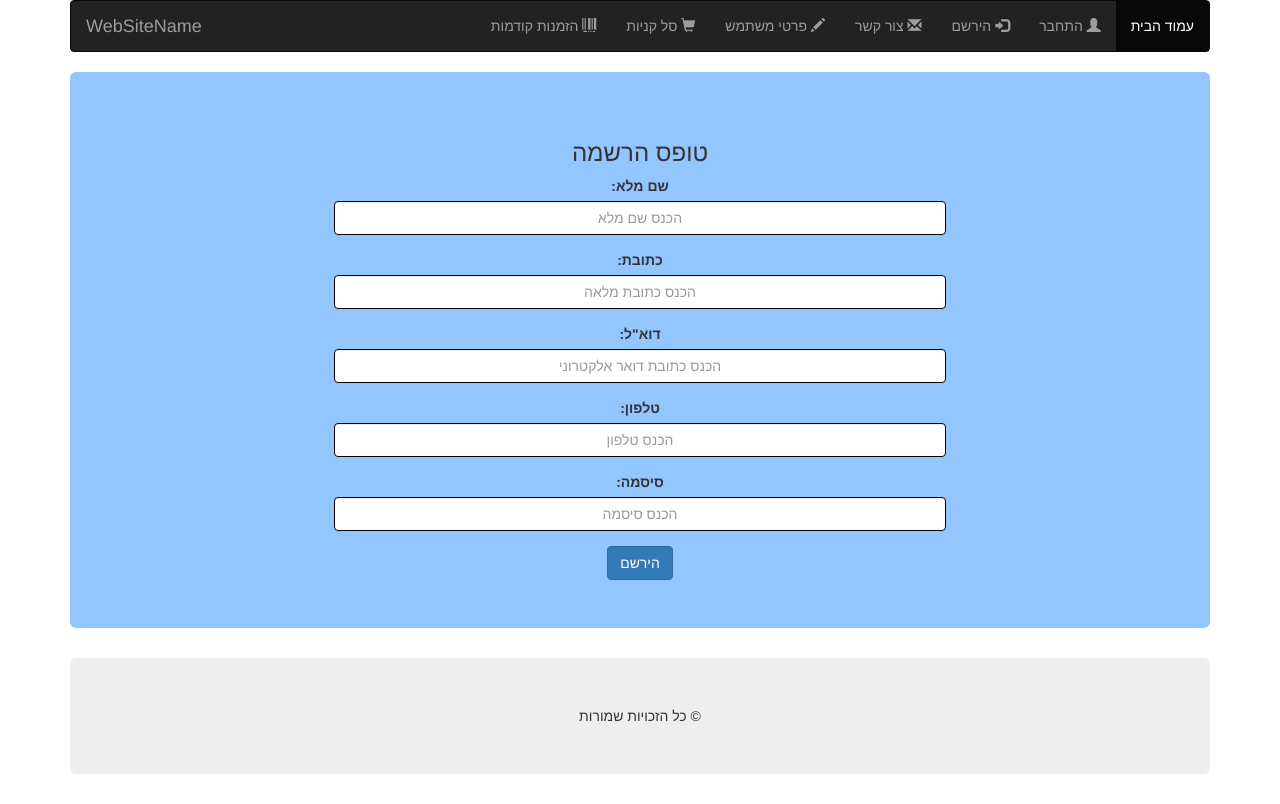
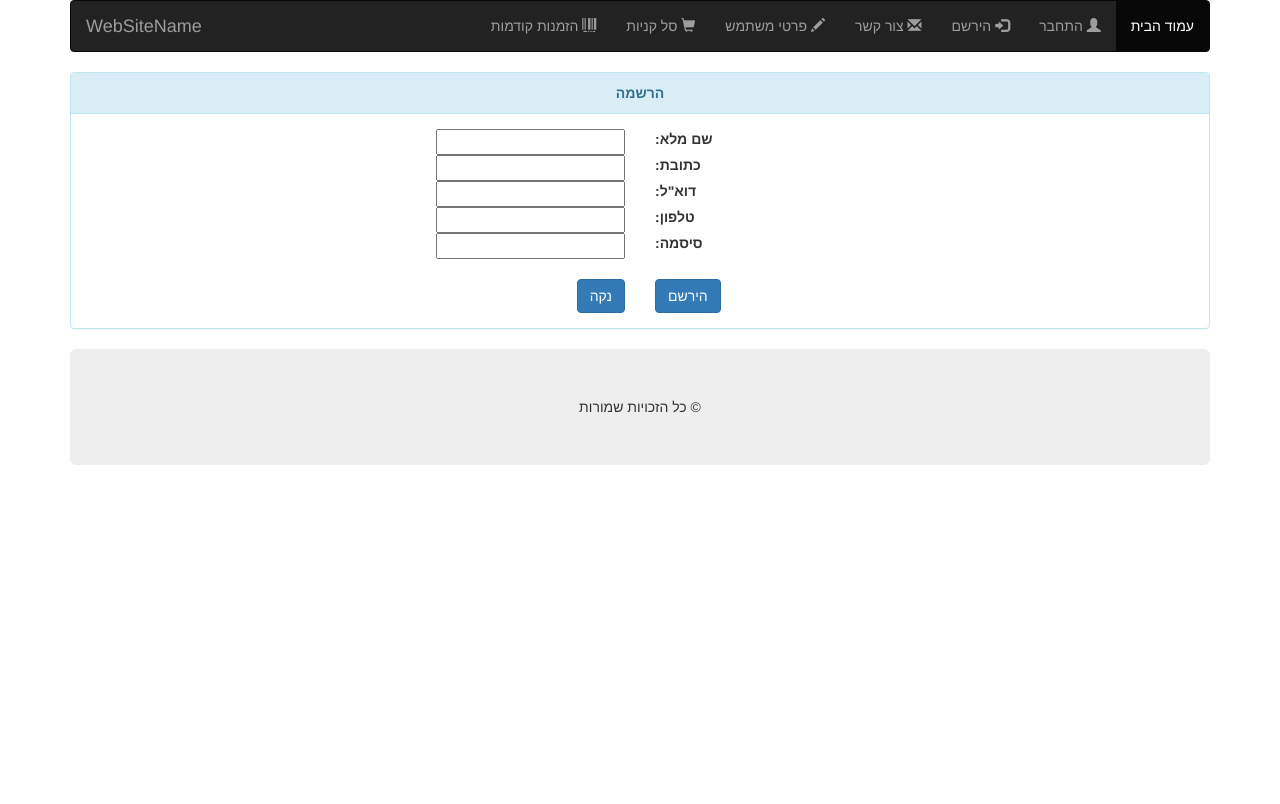
Before and after one commit to TzahiBHM/WebFinalProject, an Angular app in the folder angular project/Zolbo/: page /signup in a window 1280 px wide. Built offline with nearby package versions, Linux system fonts and the light colour scheme.

Commit message:
design forms

```diff
--- a/angular project/Zolbo/src/app/cart-shopping/cart-shopping.component.html
+++ b/angular project/Zolbo/src/app/cart-shopping/cart-shopping.component.html
@@ -10,9 +10,12 @@
 
 </head>
 
+
 <div class="container" style="direction: rtl;">
-    <div class="jumbotron">
-        <h1 style="text-align: center;">סל קניות</h1>
+    <div class="panel panel-info">
+        <div class="panel-heading" style="text-align: center;"><b>סל קניות</b></div>
+        <div class="panel-body">
+
             <table class="table">
                 <thead>
                     <tr>
@@ -54,7 +57,7 @@
                 <button type="button" class="btn btn-primary">לתשלום</button>
             </a>
 
-
+        </div>
+    </div>
 
 </div>
-</div>
--- a/angular project/Zolbo/src/app/contact/contact.component.html
+++ b/angular project/Zolbo/src/app/contact/contact.component.html
@@ -3,66 +3,63 @@
     <script src="https://ajax.googleapis.com/ajax/libs/jquery/3.5.1/jquery.min.js"></script>
     <script src="https://maxcdn.bootstrapcdn.com/bootstrap/3.4.1/js/bootstrap.min.js"></script>
 
-    <style>
+</head>
 
-        #registerForm {
 
-            direction: rtl;
-            text-align: center;
-        }
+<div id="registerForm" class="container" style="direction: rtl;">
+    <div class="panel panel-info">
+        <div class="panel-heading" style="text-align: center;"><b>יצירת קשר</b></div>
+        <div class="panel-body">
 
-        .jumbotron{
-            background-color: #93c5ff;
-        }
-
-        #registerForm input[type=text],
-        input[type=password],
-        input[type=email],
-        textarea,
-        input[type=tel] {
-            border: 1px solid black;
-            text-align: center;
-            width: 60%;
-            margin: auto;
-        }
-        textarea{
-            text-align:right;
-
-        }
-    </style>
-
-</head>
-<div id="registerForm" class="container">
-    <div class="jumbotron text-center">
-
-        <h3>יצירת קשר</h3>
             <form action="/action_page.php">
-            <div class="form-group">
-                <label>שם מלא:</label>
-                <input type="text" class="form-control" placeholder="הכנס שם מלא" name="fullname">
+                <div class="row">
+                    <div class="col-sm-6" style="text-align: right">
+                        <input type="text"  name="fullname">
                     </div>
 
+                    <div class="col-sm-6" style="text-align: left;">
+                        <label>שם מלא:</label>
+                    </div>
 
+                </div>
 
-            <div class="form-group">
+                <div class="row">
+                    <div class="col-sm-6" style=" text-align: right; ">
+                        <input type="email"  name="email" />
+                    </div>
+                    <div class="col-sm-6" style="text-align: left;">
                         <label>דוא"ל:</label>
-                <input type="email" class="form-control" placeholder="הכנס כתובת דואר אלקטרוני" name="email">
+                    </div>
+                </div>
+
+                <div class="row">
+                    <div class="col-sm-6" style=" text-align: right; ">
+                        <input type="tel"  pattern="^[0][5][0|2|3|7|4|5|9]{1}[-]{0,1}[0-9]{7}$"
+                            name="tel" />
+                    </div>
+                    <div class="col-sm-6" style="text-align: left;">
+                        <label>טלפון:</label>
+                    </div>
+                </div>
+                <br />
+                <div class="row">
+                    <div class="col-sm-12" style="text-align: center;">
+                        <label>תוכן הודעה:</label>
+                    </div>
                 </div>
 
 
                 <div class="form-group">
-                <label>טלפון:</label>
-                <input type="tel" class="form-control" placeholder="הכנס טלפון"
-                    pattern="^[0][5][0|2|3|7|4|5|9]{1}[-]{0,1}[0-9]{7}$" name="tel">
+                    <textarea class="form-control" rows="5"></textarea>
+                </div>
+                <div class="row">
+                    <div class="col-sm-12" style="text-align: center;">
+                        <button type="submit" class="btn btn-primary">שלח</button>
+                    </div>
                 </div>
 
-            <div class="form-group">
-                <label>תוכן הודעה:</label>
-                <textarea class="form-control" rows="5"></textarea>
-            </div>
-            <button type="submit" class="btn btn-primary">שלח</button>
             </form>
         </div>
-
+    </div>
 
 </div>
--- a/angular project/Zolbo/src/app/sign-up/sign-up.component.html
+++ b/angular project/Zolbo/src/app/sign-up/sign-up.component.html
@@ -3,64 +3,82 @@
     <script src="https://ajax.googleapis.com/ajax/libs/jquery/3.5.1/jquery.min.js"></script>
     <script src="https://maxcdn.bootstrapcdn.com/bootstrap/3.4.1/js/bootstrap.min.js"></script>
 
-    <style>
-
-        #registerForm {
-
-            direction: rtl;
-            text-align: center;
-        }
-
-        .jumbotron{
-            background-color: #93c5ff;
-        }
-
-        #registerForm input[type=text],
-        input[type=password],
-        input[type=email],
-        input[type=tel] {
-            border: 1px solid black;
-            text-align: center;
-            width: 60%;
-            margin: auto;
-        }
-    </style>
 
 </head>
-<div id="registerForm" class="container">
-    <div class="jumbotron text-center">
+<!--
+    <div class="container" style="direction: rtl;">
 
-        <h3>טופס הרשמה</h3>
+    <div class="panel panel-info">
+        <div class="panel-heading" style="text-align: center;"><b>הזמנתך נרשמה במערכת</b></div>
+        <div class="panel-body">
+-->
+<div class="container" style="direction: rtl;">
+    <div class="panel panel-info">
+        <div class="panel-heading" style="text-align: center;"><b>הרשמה</b>
+        </div>
+        <div class="panel-body">
             <form action="/action_page.php">
-            <div class="form-group">
-                <label>שם מלא:</label>
-                <input type="text" class="form-control" placeholder="הכנס שם מלא" name="fullname">
+
+                <div class="row">
+                    <div class="col-sm-6" style="text-align: right">
+                        <input type="text" name="fullname">
                     </div>
 
-            <div class="form-group">
-                <label>כתובת:</label>
-                <input type="text" class="form-control" placeholder="הכנס כתובת מלאה" name="address">
+                    <div class="col-sm-6" style="text-align: left;">
+                        <label>שם מלא:</label>
                     </div>
 
-            <div class="form-group">
+                </div>
+
+                <div class="row">
+                    <div class="col-sm-6" style="text-align: right">
+                        <input type="text" name="address" />
+                    </div>
+                    <div class="col-sm-6" style="text-align: left;">
+                        <label>כתובת:</label>
+                    </div>
+                </div>
+
+                <div class="row">
+                    <div class="col-sm-6" style="text-align: right">
+                        <input type="email" name="email" />
+                    </div>
+                    <div class="col-sm-6" style="text-align: left;">
                         <label>דוא"ל:</label>
-                <input type="email" class="form-control" placeholder="הכנס כתובת דואר אלקטרוני" name="email">
+                    </div>
+                </div>
+
+                <div class="row">
+                    <div class="col-sm-6" style="text-align: right">
+                        <input type="tel" pattern="^[0][5][0|2|3|7|4|5|9]{1}[-]{0,1}[0-9]{7}$" name="tel" />
+                    </div>
+                    <div class="col-sm-6" style="text-align: left;">
+                        <label>טלפון:</label>
+                    </div>
                 </div>
 
 
-            <div class="form-group">
-                <label>טלפון:</label>
-                <input type="tel" class="form-control" placeholder="הכנס טלפון"
-                    pattern="^[0][5][0|2|3|7|4|5|9]{1}[-]{0,1}[0-9]{7}$" name="tel">
+                <div class="row">
+                    <div class="col-sm-6" style="text-align: right">
+                        <input type="password" name="pwd" />
+                    </div>
+                    <div class="col-sm-6" style="text-align: left;">
+                        <label>סיסמה:</label>
+                    </div>
+                </div>
+                <br />
+                <div class="row">
+                    <div class="col-sm-6" style="text-align:right;">
+                        <button type="reset" class="btn btn-primary">נקה</button>
+                    </div>
+                    <div class="col-sm-6" style="text-align:left">
+
+                        <button type="submit" class="btn btn-primary">הירשם</button>
+                    </div>
                 </div>
 
-            <div class="form-group">
-                <label>סיסמה:</label>
-                <input type="password" class="form-control" placeholder="הכנס סיסמה" name="pwd">
-            </div>
-            <button type="submit" class="btn btn-primary">הירשם</button>
             </form>
-    </div>
-
 
         </div>
+    </div>
+</div>
```
Lines whose indentation alone changed are shown as unchanged.
